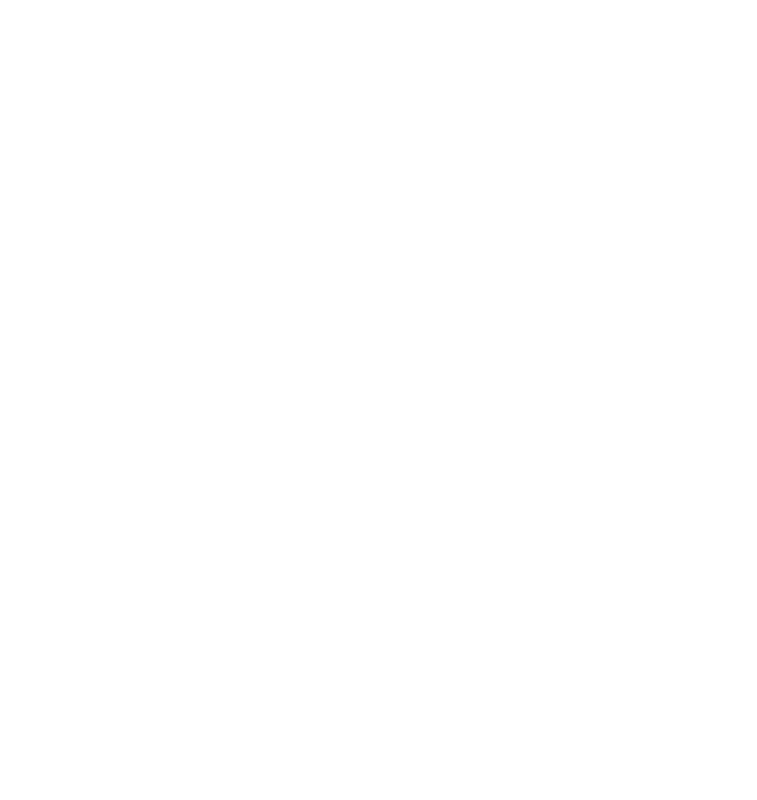
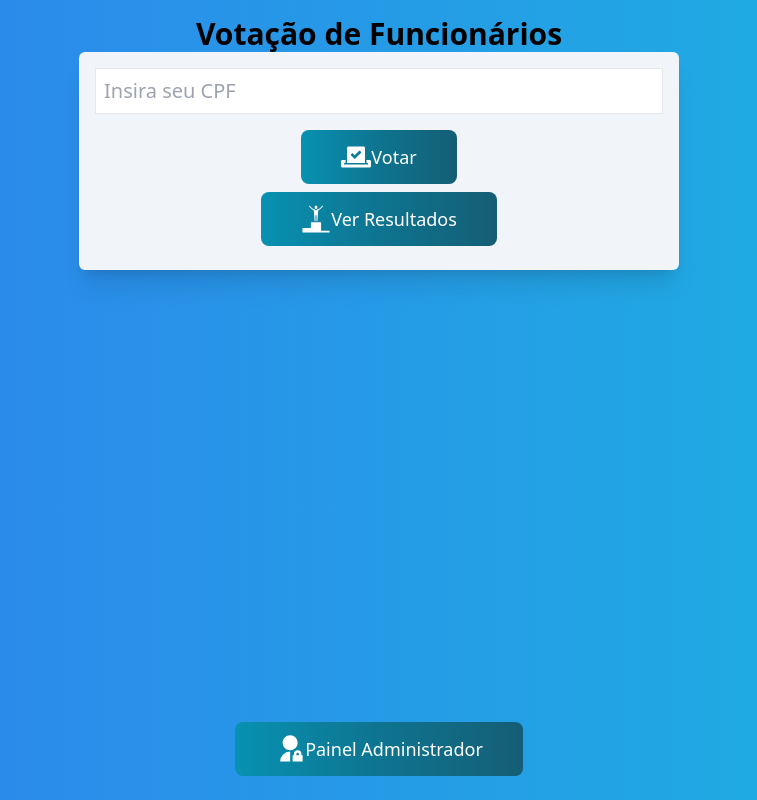
Before and after one commit to MateusVergennes/votos-funcionarios, a React (Create React App) app: page / in a window 1280 px wide. Shown: the whole page, without its empty margins (261-1018 px from the left). Built offline with nearby package versions, Linux system fonts and the light colour scheme.

Commit message:
Home design and navigation

```diff
--- a/package.json
+++ b/package.json
@@ -8,6 +8,8 @@
     "@testing-library/user-event": "^13.5.0",
     "react": "^18.2.0",
     "react-dom": "^18.2.0",
+    "react-icons": "^4.11.0",
+    "react-router-dom": "^6.16.0",
     "react-scripts": "5.0.1",
     "web-vitals": "^2.1.4"
   },
@@ -34,5 +36,8 @@
       "last 1 firefox version",
       "last 1 safari version"
     ]
+  },
+  "devDependencies": {
+    "tailwindcss": "^3.3.3"
   }
 }
--- a/src/App.js
+++ b/src/App.js
@@ -1,10 +1,28 @@
 import React from 'react'
+import { Route, Routes } from "react-router-dom";
+
+import Home from './components/Home'
+import Votar from './components/Votar'
+import Admin from './components/Admin'
+import Resultados from './components/Resultados'
+
+
+const style = {
+  bg: `h-screen w-screen p-4 bg-gradient-to-r from-[#2F80ED] to-[#1CB5E0]`
+}
 
 function App() {
+
   return (
-    <div className="App">
-
-    </div>
+      <div className={style.bg}>
+        <h1 className='text-center text-3xl font-bold'>Votação de Funcionários</h1>
+        <Routes>
+          <Route path='/' element={<Home />} />
+          <Route path='/Votar' element={<Votar />} />
+          <Route path='/Resultados' element={<Resultados />} />
+          <Route path='/Admin' element={<Admin />} />
+        </Routes>
+      </div>
   );
 }
 
--- /dev/null
+++ b/src/components/Admin.jsx
@@ -0,0 +1,9 @@
+import React from 'react'
+
+const admin = () => {
+  return (
+    <div>admin</div>
+  )
+}
+
+export default admin
--- /dev/null
+++ b/src/components/Home.jsx
@@ -0,0 +1,50 @@
+import React, {useState} from 'react'
+import {Link, useNavigate} from 'react-router-dom'
+
+import {FaVoteYea} from 'react-icons/fa'
+import {GiPodiumWinner} from 'react-icons/gi'
+import {RiAdminFill} from 'react-icons/ri'
+
+const style ={
+  container: `bg-slate-100 max-w-[600px] w-full m-auto rounded-md shadow-xl p-4`,
+  form: `flex flex-col h-full justify-between`,
+  input: `border p-2 w-full text-xl mb-4`,
+  button: `bg-gradient-to-r from-cyan-600 via-cyan-700 to-cyan-800 text-white py-3 px-10 rounded-full text-lg font-medium text-white inline-flex items-center bg-blue-700 hover:bg-blue-800 focus:ring-4 focus:outline-none focus:ring-blue-300 rounded-lg text-center dark:bg-blue-600 dark:hover:bg-blue-700 dark:focus:ring-blue-800 text-lg mx-auto max-w-[300px] mb-2 hover:bg-blue-600`,
+  down: `absolute bottom-4 left-1/2 transform -translate-x-1/2`
+}
+
+const Home = () => {
+  const navigate = useNavigate()
+
+  const handleSubmit = (page) => {
+    navigate(`/${page}`)
+}
+
+  return (
+    <div className={style.container}>
+      <form className={style.form}>
+        <input className={style.input} type="text" placeholder='Insira seu CPF'/>
+        <button
+          className={style.button}
+          onClick={(e) => {
+            e.preventDefault()
+            handleSubmit('votar')
+            }}><FaVoteYea size={30}/>Votar</button>
+        <button
+          className={style.button}
+          onClick={(e) => {
+            e.preventDefault()
+            handleSubmit('resultados')
+            }}><GiPodiumWinner size={30}/>Ver Resultados</button>
+        <button
+          className={ `${style.button}  ${style.down}` }
+          onClick={(e) => {
+            e.preventDefault()
+            handleSubmit('admin')
+            }}><RiAdminFill size={30}/>Painel Administrador</button>
+      </form>
+    </div>
+  )
+}
+
+export default Home
--- /dev/null
+++ b/src/components/Resultados.jsx
@@ -0,0 +1,9 @@
+import React from 'react'
+
+const resultados = () => {
+  return (
+    <div>resultados</div>
+  )
+}
+
+export default resultados
--- /dev/null
+++ b/src/components/Votar.jsx
@@ -0,0 +1,9 @@
+import React from 'react'
+
+const votar = () => {
+  return (
+    <div>votar</div>
+  )
+}
+
+export default votar
--- a/src/index.js
+++ b/src/index.js
@@ -2,10 +2,11 @@
 import ReactDOM from 'react-dom/client';
 import './index.css';
 import App from './App';
+import { BrowserRouter } from 'react-router-dom';
 
 const root = ReactDOM.createRoot(document.getElementById('root'));
 root.render(
-  <React.StrictMode>
+  <BrowserRouter>
     <App />
-  </React.StrictMode>
+  </BrowserRouter>
 );
--- /dev/null
+++ b/tailwind.config.js
@@ -0,0 +1,8 @@
+/** @type {import('tailwindcss').Config} */
+module.exports = {
+  content: ["./src/**/*.{js,jsx,ts,tsx}"],
+  theme: {
+    extend: {},
+  },
+  plugins: [],
+}
```
Also changed, not shown: 1 other file (tests, documents, lock files or other folders).
